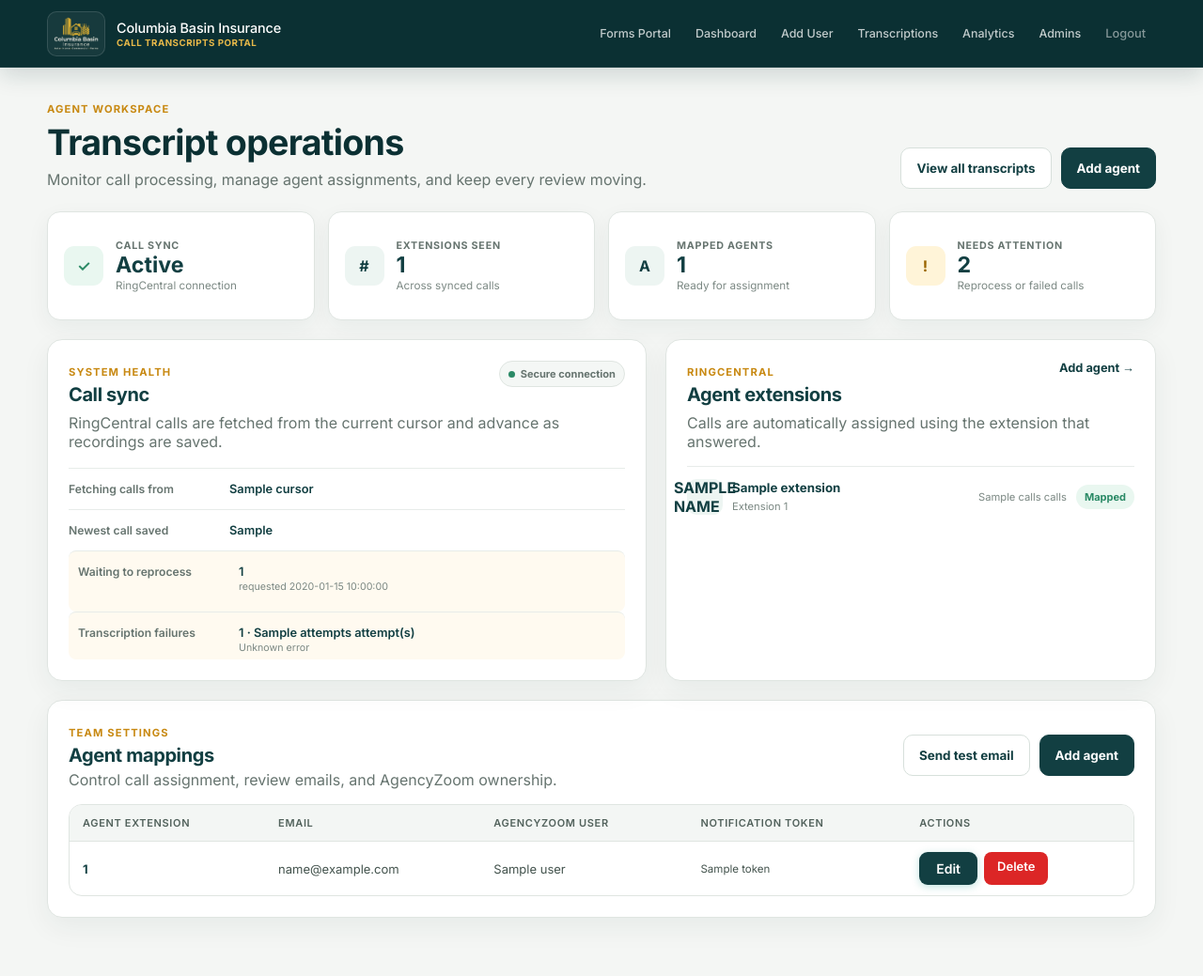
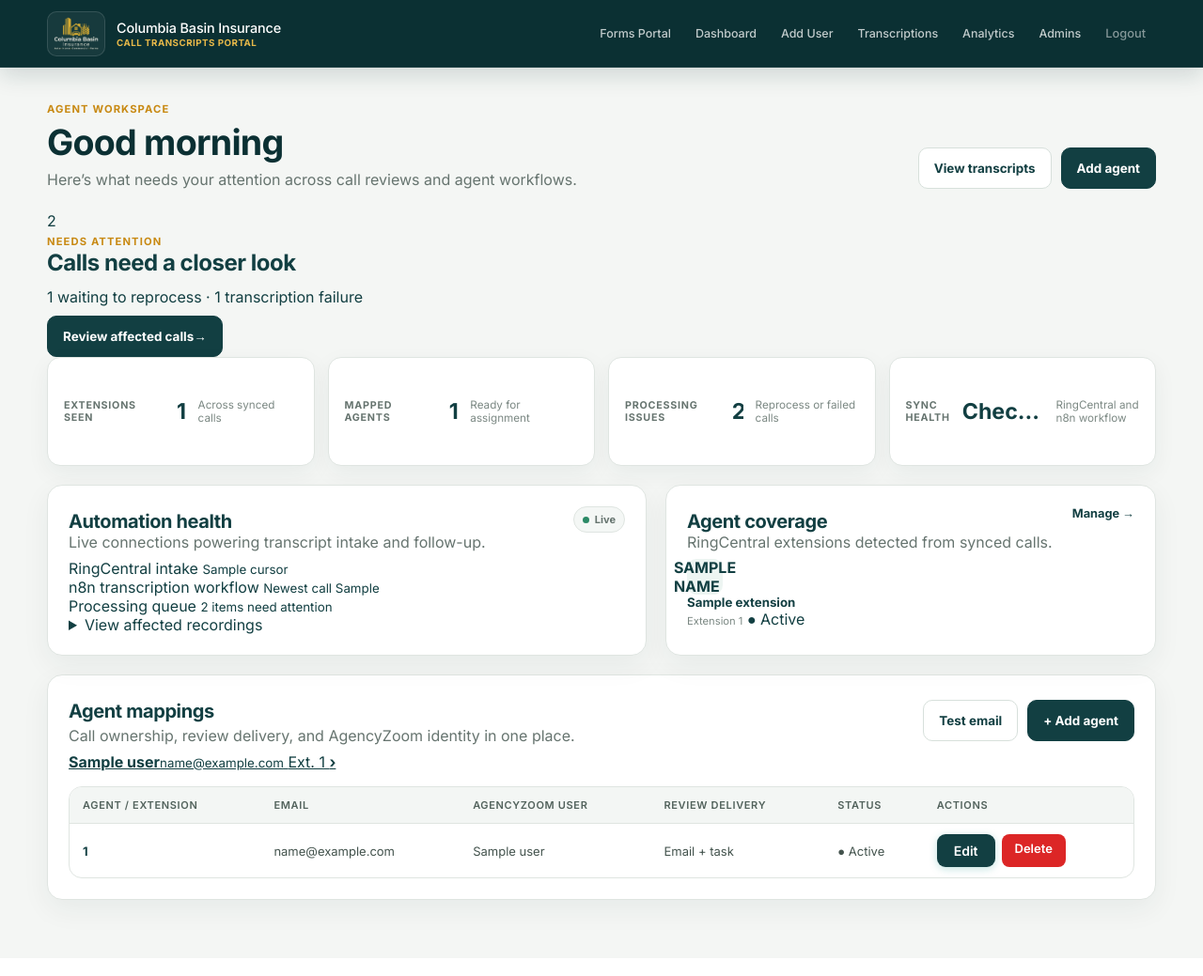
Before and after one commit to fredosaguilar/cbitranscripts, a FastAPI app: template templates/dashboard.html in a window 1280 px wide. Shown: the whole page at 94% size. After the commit the page ends 984 px from the top, so only its background shows below. Run offline with FastAPI, Linux system fonts and the light colour scheme; the template is opened without the code that fills it: most values are stand-ins (such as "Sample title", 1, 10 or a date in 2020).

Commit message:
Implement Figma dashboard redesign
Updated dashboard layout and content for better clarity and user engagement. Adjusted agent and extension information display.

```diff
--- a/templates/dashboard.html
+++ b/templates/dashboard.html
@@ -8,14 +8,16 @@
 
 {% block content %}
 
+{% set issue_count = (sync_status.pending_reprocess|length) + (sync_status.stuck_recordings|length) %}
+
 <header class="dashboard-hero">
-    <div>
+    <div class="hero-copy">
         <span class="dashboard-eyebrow">AGENT WORKSPACE</span>
-        <h1>Transcript operations</h1>
-        <p>Monitor call processing, manage agent assignments, and keep every review moving.</p>
+        <h1>Good morning{% if request.state.portal_name|default('') %}, {{ request.state.portal_name.split(' ')[0] }}{% endif %}</h1>
+        <p>Here’s what needs your attention across call reviews and agent workflows.</p>
     </div>
     <div class="hero-actions">
-        <a class="dashboard-button secondary" href="/admin/transcripts">View all transcripts</a>
+        <a class="dashboard-button secondary" href="/admin/transcripts">View transcripts</a>
         <a class="dashboard-button primary" href="/admin/add-user">Add agent</a>
     </div>
 </header>
@@ -35,73 +37,95 @@
 <div class="notice">{{ request.query_params.get("error") }}</div>
 {% endif %}
 
+<section class="attention-card {% if not issue_count %}all-clear{% endif %}" aria-labelledby="attention-title">
+    <div class="attention-summary">
+        <span class="attention-count">{% if issue_count %}{{ issue_count }}{% else %}✓{% endif %}</span>
+        <div>
+            <span class="dashboard-eyebrow">{% if issue_count %}NEEDS ATTENTION{% else %}ALL CLEAR{% endif %}</span>
+            <h2 id="attention-title">{% if issue_count %}Calls need a closer look{% else %}No processing issues right now{% endif %}</h2>
+            <p>{% if issue_count %}{{ sync_status.pending_reprocess|length }} waiting to reprocess · {{ sync_status.stuck_recordings|length }} transcription failure{% if sync_status.stuck_recordings|length != 1 %}s{% endif %}{% else %}RingCentral intake and transcription processing are healthy.{% endif %}</p>
+        </div>
+    </div>
+    <a class="dashboard-button primary" href="/admin/transcripts">{% if issue_count %}Review affected calls{% else %}Open transcripts{% endif %} <span aria-hidden="true">→</span></a>
+</section>
+
 <section class="dashboard-stats" aria-label="Transcript overview">
     <article class="dashboard-stat">
-        <span class="stat-icon healthy">✓</span>
-        <div><span class="stat-label">Call sync</span><strong>Active</strong><small>RingCentral connection</small></div>
+        <span class="stat-label">Extensions seen</span>
+        <strong>{{ seen_extensions|length }}</strong>
+        <small>Across synced calls</small>
     </article>
     <article class="dashboard-stat">
-        <span class="stat-icon">#</span>
-        <div><span class="stat-label">Extensions seen</span><strong>{{ seen_extensions|length }}</strong><small>Across synced calls</small></div>
+        <span class="stat-label">Mapped agents</span>
+        <strong>{{ users_tokens|length }}</strong>
+        <small>Ready for assignment</small>
     </article>
     <article class="dashboard-stat">
-        <span class="stat-icon">A</span>
-        <div><span class="stat-label">Mapped agents</span><strong>{{ users_tokens|length }}</strong><small>Ready for assignment</small></div>
+        <span class="stat-label">Processing issues</span>
+        <strong>{{ issue_count }}</strong>
+        <small>Reprocess or failed calls</small>
     </article>
-    <article class="dashboard-stat {% if sync_status.pending_reprocess or sync_status.stuck_recordings %}attention{% endif %}">
-        <span class="stat-icon">!</span>
-        <div><span class="stat-label">Needs attention</span><strong>{{ (sync_status.pending_reprocess|length) + (sync_status.stuck_recordings|length) }}</strong><small>Reprocess or failed calls</small></div>
+    <article class="dashboard-stat health-stat {% if issue_count %}attention{% endif %}">
+        <span class="stat-label">Sync health</span>
+        <strong><i></i>{% if issue_count %}Check needed{% else %}Healthy{% endif %}</strong>
+        <small>RingCentral and n8n workflow</small>
     </article>
 </section>
 
 <div class="dashboard-grid">
     <section class="dashboard-card sync-card">
         <div class="card-heading">
-            <div><span class="dashboard-eyebrow">SYSTEM HEALTH</span><h2>Call sync</h2></div>
-            <span class="health-pill"><i></i> Secure connection</span>
+            <div>
+                <h2>Automation health</h2>
+                <p class="card-intro">Live connections powering transcript intake and follow-up.</p>
+            </div>
+            <span class="health-pill"><i></i> Live</span>
         </div>
-        <p class="card-intro">RingCentral calls are fetched from the current cursor and advance as recordings are saved.</p>
-        <dl class="status-list">
-            <div><dt>Fetching calls from</dt><dd>{{ sync_status.cursor or "Beginning of available calls" }}</dd></div>
-            <div><dt>Newest call saved</dt><dd>{{ sync_status.newest_call or "No calls saved yet" }}</dd></div>
-            <div class="{% if sync_status.pending_reprocess %}status-warning{% endif %}">
-                <dt>Waiting to reprocess</dt>
-                <dd>
-                    {% if sync_status.pending_reprocess %}
-                    {% for item in sync_status.pending_reprocess %}
-                    <span class="status-line">{{ item.recording_id }} <small>requested {{ item.requested_at }}</small></span>
-                    {% endfor %}
-                    {% else %}<span class="status-good">✓ Nothing waiting</span>{% endif %}
-                </dd>
+        <div class="health-rows">
+            <div class="health-row healthy">
+                <span><i></i>RingCentral intake</span>
+                <small>{{ sync_status.cursor or "Connected" }}</small>
             </div>
-            <div class="{% if sync_status.stuck_recordings %}status-warning{% endif %}">
-                <dt>Transcription failures</dt>
-                <dd>
-                    {% if sync_status.stuck_recordings %}
-                    {% for item in sync_status.stuck_recordings %}
-                    <span class="status-line">{{ item.recording_id }} · {{ item.attempts }} attempt(s)<small>{{ item.last_error or "Unknown error" }}</small></span>
-                    {% endfor %}
-                    {% else %}<span class="status-good">✓ No failed recordings</span>{% endif %}
-                </dd>
+            <div class="health-row healthy">
+                <span><i></i>n8n transcription workflow</span>
+                <small>{% if sync_status.newest_call %}Newest call {{ sync_status.newest_call }}{% else %}Ready for new calls{% endif %}</small>
             </div>
-        </dl>
+            <div class="health-row {% if issue_count %}warning{% else %}healthy{% endif %}">
+                <span><i></i>Processing queue</span>
+                <small>{% if issue_count %}{{ issue_count }} item{% if issue_count != 1 %}s{% endif %} need attention{% else %}Ready{% endif %}</small>
+            </div>
+        </div>
+        {% if sync_status.pending_reprocess or sync_status.stuck_recordings %}
+        <details class="health-details">
+            <summary>View affected recordings</summary>
+            {% for item in sync_status.pending_reprocess %}
+            <p><strong>{{ item.recording_id }}</strong> requested {{ item.requested_at }}</p>
+            {% endfor %}
+            {% for item in sync_status.stuck_recordings %}
+            <p><strong>{{ item.recording_id }}</strong> · {{ item.attempts }} attempt(s) · {{ item.last_error or "Unknown error" }}</p>
+            {% endfor %}
+        </details>
+        {% else %}
+        <p class="health-note">No stuck recordings or pending reprocessing.</p>
+        {% endif %}
     </section>
 
     <section class="dashboard-card extensions-card">
         <div class="card-heading">
-            <div><span class="dashboard-eyebrow">RINGCENTRAL</span><h2>Agent extensions</h2></div>
-            <a href="/admin/add-user">Add agent →</a>
+            <div>
+                <h2>Agent coverage</h2>
+                <p class="card-intro">RingCentral extensions detected from synced calls.</p>
+            </div>
+            <a href="/admin/add-user">Manage →</a>
         </div>
-        <p class="card-intro">Calls are automatically assigned using the extension that answered.</p>
         {% if seen_extensions and seen_extensions|length > 0 %}
-        <div class="compact-list">
-            {% for extension in seen_extensions %}
-            <div class="extension-row">
+        <div class="coverage-list">
+            {% for extension in seen_extensions[:5] %}
+            <div class="coverage-row">
                 <span class="extension-avatar">{{ (extension.name or extension.number|string)[0]|upper }}</span>
                 <span class="extension-agent"><strong>{{ extension.name or "Unnamed extension" }}</strong><small>Extension {{ extension.number }}</small></span>
-                <span class="call-count">{{ extension.calls }} call{% if extension.calls != 1 %}s{% endif %}</span>
                 {% if extension.registered %}
-                <span class="mapping-pill mapped">Mapped</span>
+                <span class="coverage-status">● Active</span>
                 {% else %}
                 <a class="mapping-pill unmapped" href="/admin/add-user?user_id={{ extension.number }}">Map agent</a>
                 {% endif %}
@@ -116,25 +140,37 @@
 
 <section class="dashboard-card agents-card">
     <div class="card-heading agent-heading">
-        <div><span class="dashboard-eyebrow">TEAM SETTINGS</span><h2>Agent mappings</h2><p class="card-intro">Control call assignment, review emails, and AgencyZoom ownership.</p></div>
+        <div>
+            <h2>Agent mappings</h2>
+            <p class="card-intro">Call ownership, review delivery, and AgencyZoom identity in one place.</p>
+        </div>
         <div class="agent-actions">
-            <button type="button" class="dashboard-button secondary" onclick="sendTestEmail()">Send test email</button>
-            <a class="dashboard-button primary" href="/admin/add-user">Add agent</a>
+            <button type="button" class="dashboard-button secondary" onclick="sendTestEmail()">Test email</button>
+            <a class="dashboard-button primary" href="/admin/add-user">+ Add agent</a>
         </div>
     </div>
     <div id="testEmailResult" class="test-email-result" aria-live="polite"></div>
 
     {% if users_tokens and users_tokens|length > 0 %}
+    <div class="agent-list-mobile" aria-label="Agent mappings">
+        {% for user in users_tokens %}
+        <a href="/admin/edit-user/{{ user.token_id }}" class="mobile-agent-row">
+            <span><strong>{{ user.agency_zoom_employee_name or user.user_id }}</strong><small>{{ user.email or "Email not added" }}</small></span>
+            <span>Ext. {{ user.user_id }} <b aria-hidden="true">›</b></span>
+        </a>
+        {% endfor %}
+    </div>
     <div class="table-container agent-table">
         <table>
-            <thead><tr><th>Agent extension</th><th>Email</th><th>AgencyZoom user</th><th>Notification token</th><th>Actions</th></tr></thead>
+            <thead><tr><th>Agent / extension</th><th>Email</th><th>AgencyZoom user</th><th>Review delivery</th><th>Status</th><th>Actions</th></tr></thead>
             <tbody>
                 {% for user in users_tokens %}
                 <tr>
                     <td><strong>{{ user.user_id }}</strong>{% if "@" in (user.user_id or "") %}<small class="mapping-error">Not a valid extension</small>{% endif %}</td>
                     <td>{{ user.email or "Not added" }}</td>
                     <td>{{ user.agency_zoom_employee_name or user.agency_zoom_employee_id or "Not mapped" }}</td>
-                    <td class="token">{{ user.token or "Not configured" }}</td>
+                    <td>{% if user.email %}Email + task{% else %}Task only{% endif %}</td>
+                    <td><span class="coverage-status">● Active</span></td>
                     <td class="actions"><a href="/admin/edit-user/{{ user.token_id }}" class="edit-btn">Edit</a><a href="/admin/delete-user/{{ user.token_id }}" class="delete-btn" onclick="return confirm('Are you sure you want to delete this agent?');">Delete</a></td>
                 </tr>
                 {% endfor %}
```
